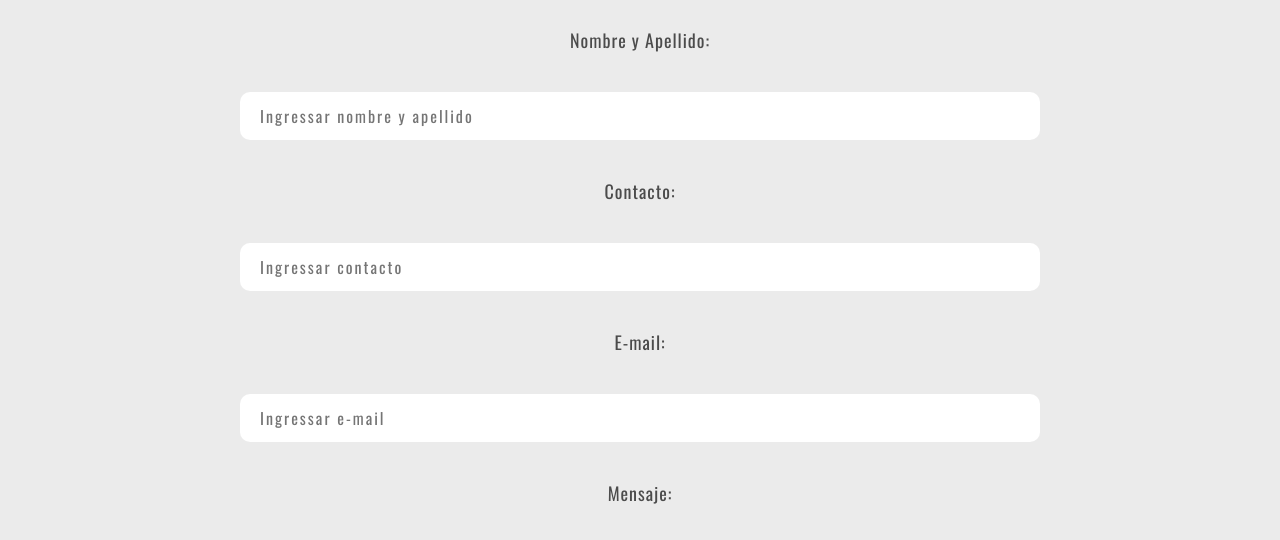
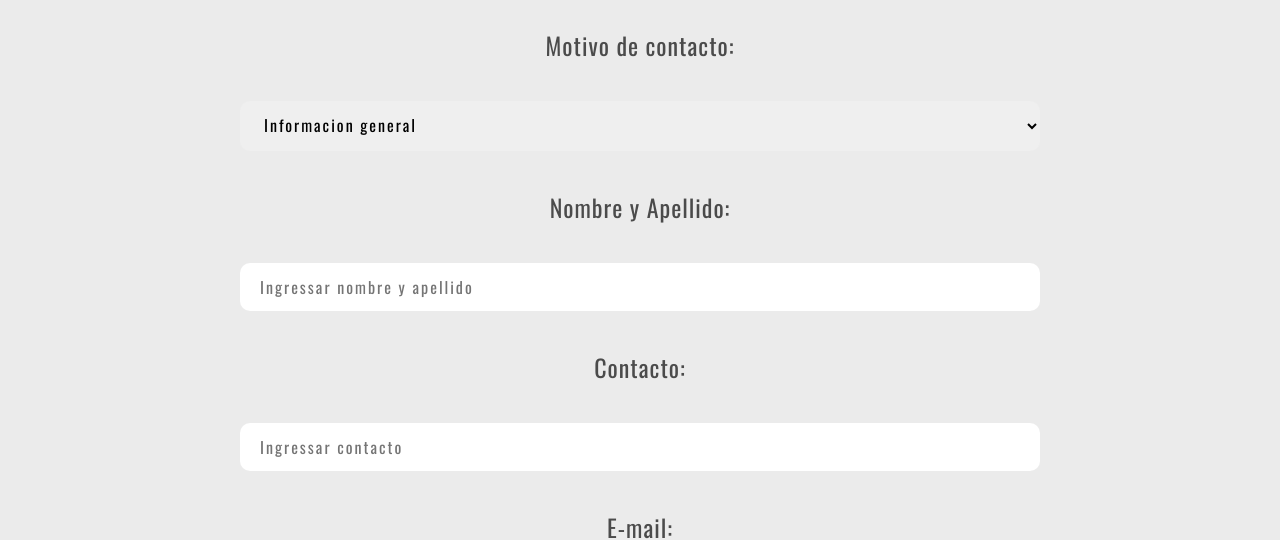
Before and after one commit to javiermata93/ProyectoFinal, a plain HTML site: page html/contactos.html in a window 1280 px wide. Shown: the part 265-805 px from the top of the page. Drawn offline with nearby package versions, Linux system fonts and the light colour scheme.

Commit message:
Alterações gerais

```diff
--- a/css/style.css
+++ b/css/style.css
@@ -95,6 +95,11 @@ nav{
     padding: 70px;
 }
 
+.seccion-transparente{
+    text-align: center;
+    padding: 70px;
+}
+
 footer{
     display: grid;
     grid-template-columns: 1fr 1fr 1fr;
@@ -182,7 +187,7 @@ body{
 p, label{
     text-align: center;
     color: rgb(75, 75, 75);
-    font-size: 18px;
+    font-size: 24px;
     font-family: 'Oswald', sans-serif;
     letter-spacing: 1px;
     font-weight: 400;
@@ -226,7 +231,7 @@ h3{
     text-shadow: calc(0.5px + 0.06vw) calc(0.5px + 0.06vw) black;
 }
 
-input, textarea{
+input, textarea, select{
     width: 80%;
     padding: 12px 20px;
     margin: 8px 0;
@@ -284,9 +289,9 @@ input, textarea{
     justify-self: center;
 }
 
-.t-servicios{
+/*.t-servicios{
     padding: 50px;
-}
+}*/
 
 .section-servicios-img{
     display: flex;
--- a/html/contactos.html
+++ b/html/contactos.html
@@ -45,6 +45,16 @@
     <section class="seccion-texto">
             <form action="">
                 <h1 class="animate__animated animate__zoomIn">Contactenos</h1>
+                <label for="select-motivo">Motivo de contacto:</label><br>
+
+<select id="select-motivo">
+    <option value="">Informacion general</option>
+  <option value="volvo">Comprar productos</option>
+  <option value="saab">Presupuesto</option>
+  <option value="mercedes">Cita Reparacion</option>
+  <option value="">Cita Manutención</option>
+  <option value="">Cita Pintura</option>
+</select><br>
                 <label for="nombreyapellido">Nombre y Apellido:</label><br>
                 <input id="nombreyapellido" type="text" placeholder="Ingressar nombre y apellido"><br>
                 <label for="contacto">Contacto:</label><br>
```
Also changed, not shown: html/productos.html (+2 -2 lines), html/servicios.html (+3 -1 lines), html/sobre.html (+3 -5 lines), index.html (+3 -3 lines).
